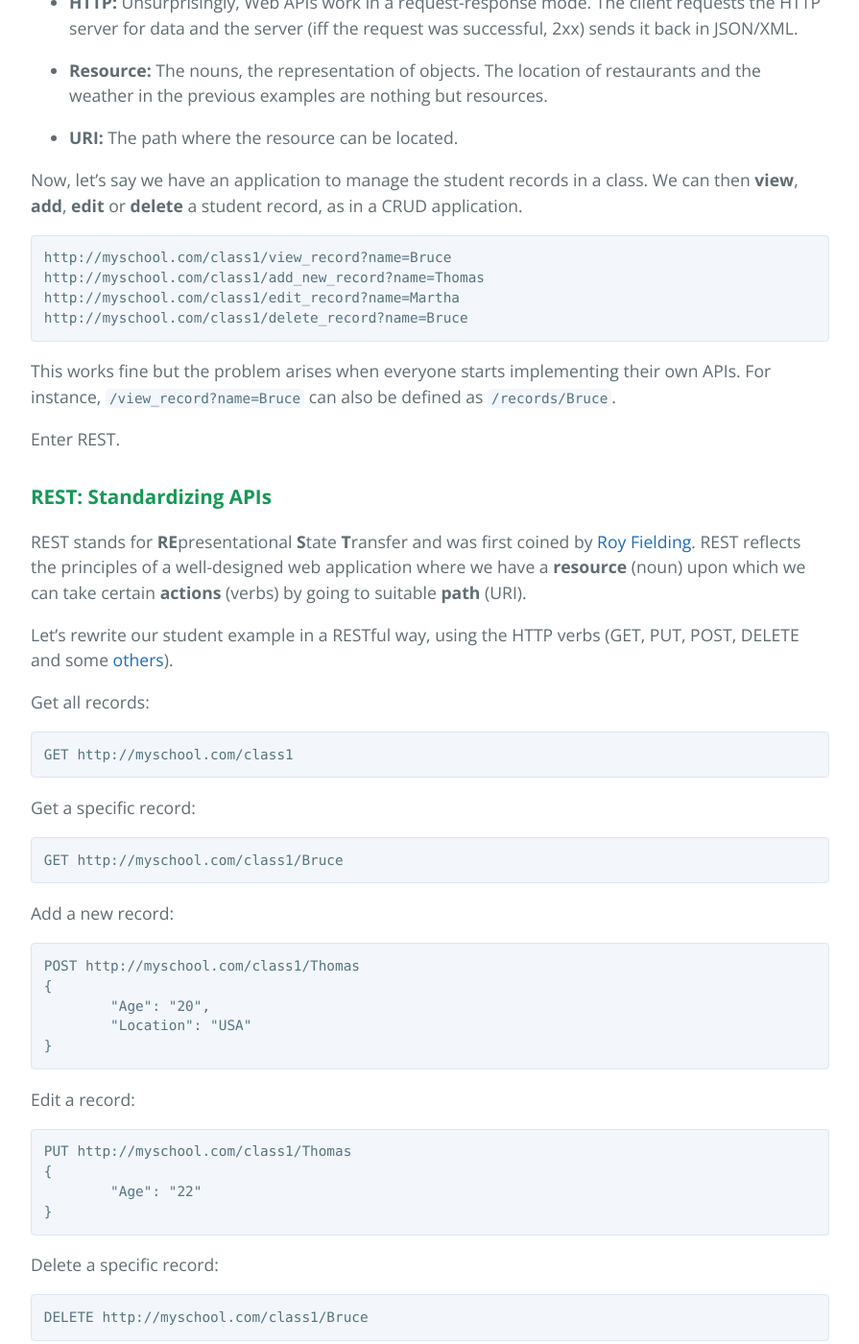
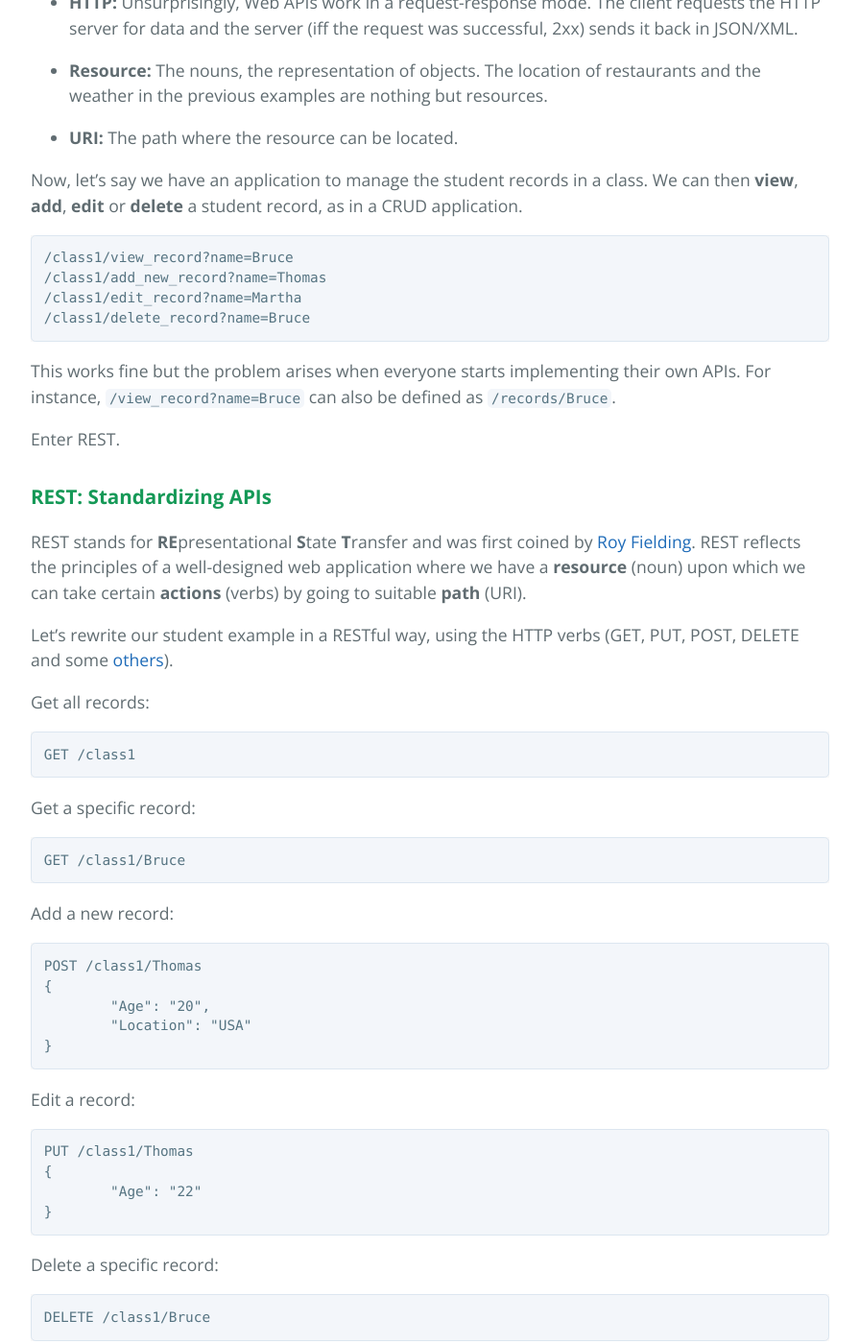
Before and after one commit to rxhl/Front, a Jekyll site: the page built from _posts/2017-09-11-Unboxing-REST-APIs.markdown, in a window 1280 px wide and 1400 px high, scrolled down 1887 px. Shown: the whole window at 96% size, without its empty margins (192-1087 px from the left). Built offline with Jekyll 4.4.1, drawn with Linux system fonts in a browser that asks for light colours; comment, search, counter and statistics services are not loaded; some of the changed lines change nothing that is shown.

Commit message:
week 2 v1.5

````diff
--- a/_posts/2017-09-11-Unboxing-REST-APIs.markdown
+++ b/_posts/2017-09-11-Unboxing-REST-APIs.markdown
@@ -44,10 +44,10 @@ Before we go behind the scenes, let's define some important terms.
 Now, let's say we have an application to manage the student records in a class. We can then **view**, **add**, **edit** or **delete** a student record, as in a CRUD application.
 
 ```
-http://myschool.com/class1/view_record?name=Bruce
-http://myschool.com/class1/add_new_record?name=Thomas
-http://myschool.com/class1/edit_record?name=Martha
-http://myschool.com/class1/delete_record?name=Bruce
+/class1/view_record?name=Bruce
+/class1/add_new_record?name=Thomas
+/class1/edit_record?name=Martha
+/class1/delete_record?name=Bruce
 ```
 This works fine but the problem arises when everyone starts implementing their own APIs. For instance, `/view_record?name=Bruce` can also be defined as `/records/Bruce`.
 
@@ -61,17 +61,17 @@ Let's rewrite our student example in a RESTful way, using the HTTP verbs (GET, P
 
 Get all records:
 ```
-GET http://myschool.com/class1
+GET /class1
 ```
 
 Get a specific record:
 ```
-GET http://myschool.com/class1/Bruce
+GET /class1/Bruce
 ```
 
 Add a new record:
 ```
-POST http://myschool.com/class1/Thomas
+POST /class1/Thomas
 {
 	"Age": "20",
 	"Location": "USA"
@@ -80,7 +80,7 @@ POST http://myschool.com/class1/Thomas
 
 Edit a record:
 ```
-PUT http://myschool.com/class1/Thomas
+PUT /class1/Thomas
 {
 	"Age": "22"
 }
@@ -88,7 +88,7 @@ PUT http://myschool.com/class1/Thomas
 
 Delete a specific record:
 ```
-DELETE http://myschool.com/class1/Bruce
+DELETE /class1/Bruce
 ```
 
 Evidently, a much better way to read and write data over the web.
````
